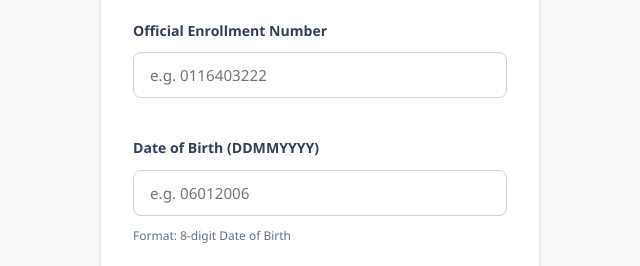
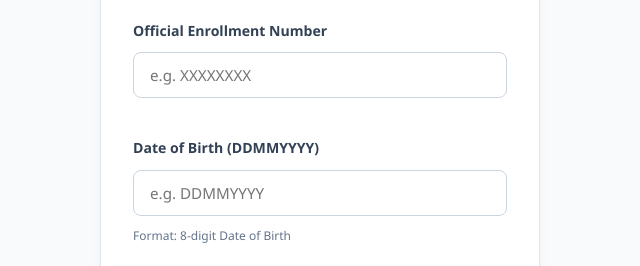
Before and after one commit to Imranalam01/Low_Cost_Lite_Blockchain_Based_Certificate_Generation, a website: page student-login.html in a window 1280 px wide. Shown: the part 300-566 px from the top of the page, 320-960 px from the left. Drawn offline with Linux system fonts and the light colour scheme.

Commit message:
fixed placeholder in student-login

```diff
--- a/student-login.html
+++ b/student-login.html
@@ -258,12 +258,12 @@
             <form class="auth-form" id="studentLoginForm">
                 <div class="form-group">
                     <label for="loginEnroll">Official Enrollment Number</label>
-                    <input type="text" id="loginEnroll" placeholder="e.g. 0116403222" required autocomplete="username">
+                    <input type="text" id="loginEnroll" placeholder="e.g. XXXXXXXX" required autocomplete="username">
                 </div>
 
                 <div class="form-group" style="margin-bottom: 1.5rem;">
                     <label for="loginDob">Date of Birth (DDMMYYYY)</label>
-                    <input type="password" id="loginDob" placeholder="e.g. 06012006" maxlength="10" required autocomplete="current-password">
+                    <input type="password" id="loginDob" placeholder="e.g. DDMMYYYY" maxlength="10" required autocomplete="current-password">
                     <small style="color: #64748b; font-size: 0.75rem; margin-top: 5px; display: block;">Format: 8-digit Date of Birth</small>
                 </div>
 
```
